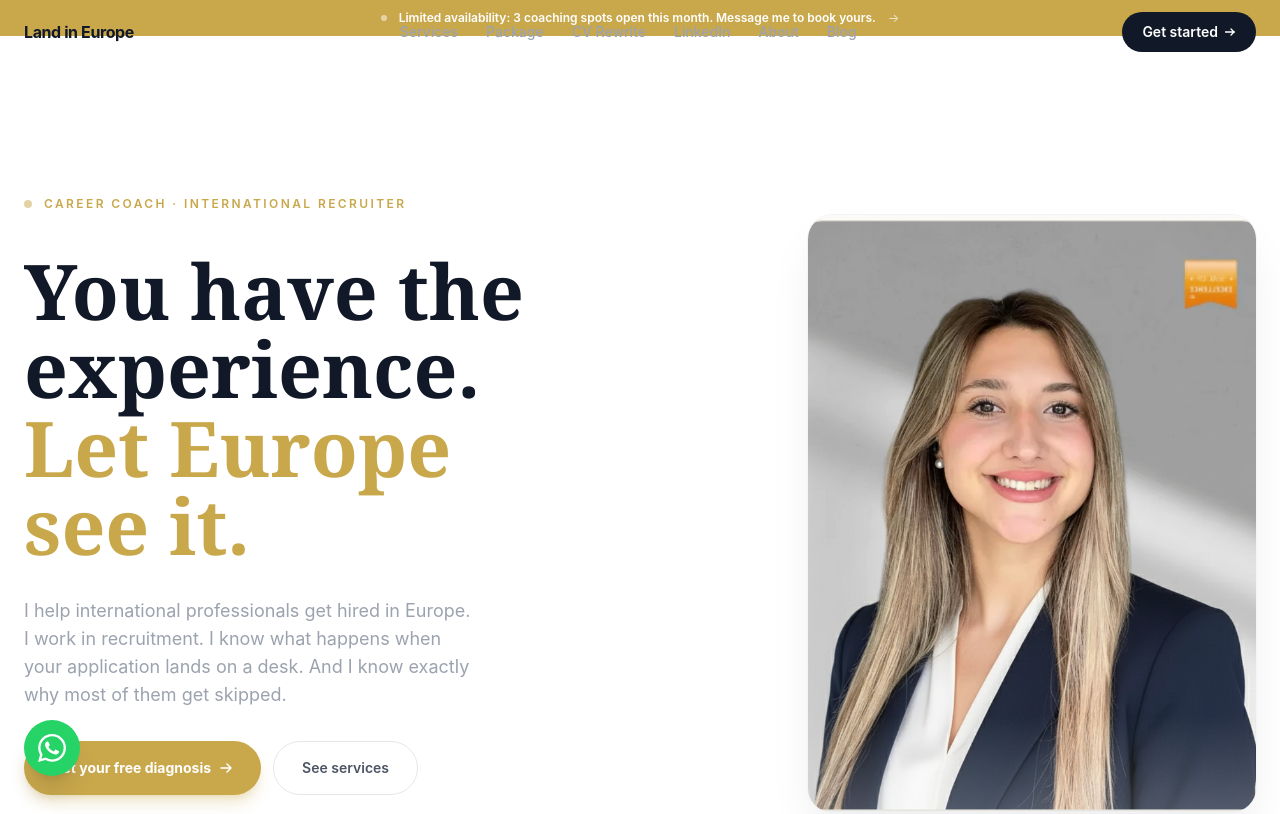
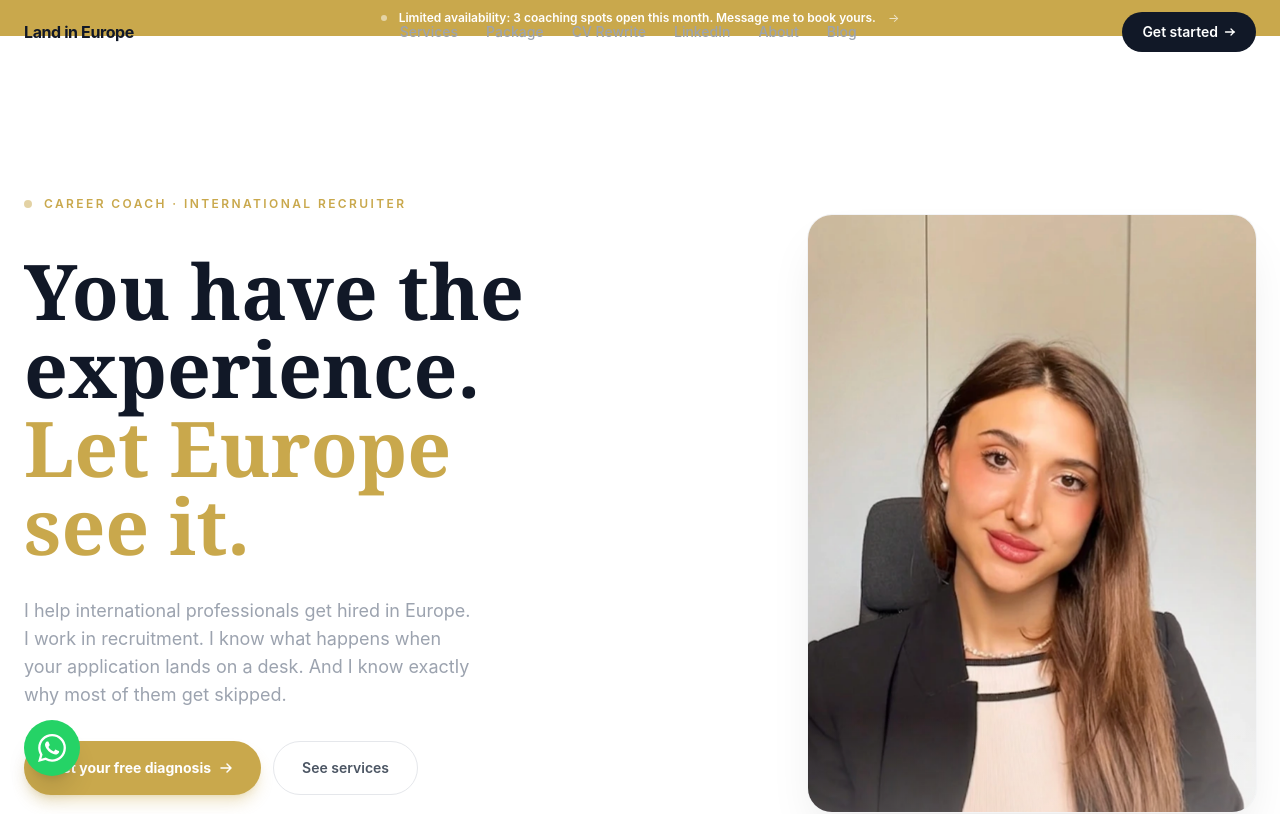
Before and after one commit to teruelorteganoelia-bit/land-in-europe-website, a Next.js app: page / in a window 1280 px wide. Shown: the top 814 px of the page. Built offline with nearby package versions, Linux system fonts and the light colour scheme.

Commit message:
Switch profile photo to noelianew.png across all pages

```diff
--- a/app/about/page.tsx
+++ b/app/about/page.tsx
@@ -105,7 +105,7 @@ export default function AboutPage() {
             <div className="relative max-w-sm mx-auto lg:mx-0 w-full">
               <div className="aspect-[4/5] rounded-2xl overflow-hidden shadow-2xl shadow-black/8 ring-1 ring-gray-100 relative">
                 <Image
-                  src="/noelia2.png"
+                  src="/noelianew.png"
                   alt="Noelia Teruel Ortega, career coach and international recruiter based in Stockholm, Sweden"
                   fill
                   className="object-cover object-top"
--- a/app/layout.tsx
+++ b/app/layout.tsx
@@ -22,7 +22,7 @@ export const metadata: Metadata = {
     locale: "en_US",
     images: [
       {
-        url: "/noelia2.png",
+        url: "/noelianew.png",
         width: 800,
         height: 1000,
         alt: "Noelia Teruel Ortega, career coach and international recruiter",
@@ -34,7 +34,7 @@ export const metadata: Metadata = {
     title: "Land in Europe | Career Coaching for International Professionals",
     description:
       "Career coaching by a working European recruiter. CV rewrites, LinkedIn optimization, and strategic job search support.",
-    images: ["/noelia2.png"],
+    images: ["/noelianew.png"],
   },
   // #13 favicon
   icons: {
@@ -51,7 +51,7 @@ const schemaOrg = {
   description:
     "Career coaching and CV writing for international professionals looking for roles in Europe. Services include CV rewrite, LinkedIn optimization, career strategy sessions, and full coaching packages.",
   url: "https://landineuropecoaching.com",
-  image: "https://landineuropecoaching.com/noelia2.png",
+  image: "https://landineuropecoaching.com/noelianew.png",
   founder: {
     "@type": "Person",
     name: "Noelia Teruel Ortega",
--- a/app/page.tsx
+++ b/app/page.tsx
@@ -330,7 +330,7 @@ function Hero() {
         {/* RIGHT: portrait desktop */}
         <div className="hidden lg:flex flex-col items-end gap-4">
           <div className="w-full max-w-sm xl:max-w-md rounded-3xl overflow-hidden shadow-2xl shadow-black/10 ring-1 ring-gray-100 relative aspect-[3/4]">
-            <Image src="/noelia2.png" alt="Noelia Teruel Ortega, career coach and international recruiter based in Sweden" fill className="object-cover object-top" priority sizes="(max-width:1280px) 40vw, 420px"/>
+            <Image src="/noelianew.png" alt="Noelia Teruel Ortega, career coach and international recruiter based in Sweden" fill className="object-cover object-top" priority sizes="(max-width:1280px) 40vw, 420px"/>
             <div className="absolute inset-x-0 bottom-0 h-24 bg-gradient-to-t from-white/20 to-transparent"/>
           </div>
           <div className="flex gap-2.5 w-full max-w-sm xl:max-w-md">
@@ -350,7 +350,7 @@ function Hero() {
         {/* RIGHT: portrait mobile */}
         <div className="lg:hidden mt-10 flex flex-col items-center gap-4">
           <div className="w-48 h-60 rounded-2xl overflow-hidden shadow-xl ring-1 ring-gray-100 relative">
-            <Image src="/noelia2.png" alt="Noelia Teruel Ortega, career coach" fill className="object-cover object-top" priority sizes="192px"/>
+            <Image src="/noelianew.png" alt="Noelia Teruel Ortega, career coach" fill className="object-cover object-top" priority sizes="192px"/>
           </div>
           <div className="flex gap-2">
             {[IMG.barcelona, IMG.lisbon, IMG.athens].map((src, i) => (
@@ -581,7 +581,7 @@ function About() {
       <div className="max-w-7xl mx-auto grid lg:grid-cols-2 gap-16 lg:gap-20 items-center">
         <div ref={imgRef} className="reveal relative max-w-sm mx-auto lg:mx-0 w-full">
           <div className="aspect-[4/5] rounded-2xl overflow-hidden shadow-2xl shadow-black/8 ring-1 ring-gray-100 relative">
-            <Image src="/noelia2.png" alt="Noelia Teruel Ortega, career coach and international recruiter based in Stockholm, Sweden" fill className="object-cover object-top" sizes="(max-width:1024px) 100vw, 50vw"/>
+            <Image src="/noelianew.png" alt="Noelia Teruel Ortega, career coach and international recruiter based in Stockholm, Sweden" fill className="object-cover object-top" sizes="(max-width:1024px) 100vw, 50vw"/>
           </div>
           <div className="absolute -bottom-4 left-4 right-4 max-w-[calc(24rem-2rem)] bg-gray-900 text-white rounded-xl px-5 py-4 shadow-xl">
             <p className="text-[10px] text-white/30 uppercase tracking-widest mb-0.5">Based in</p>
```
